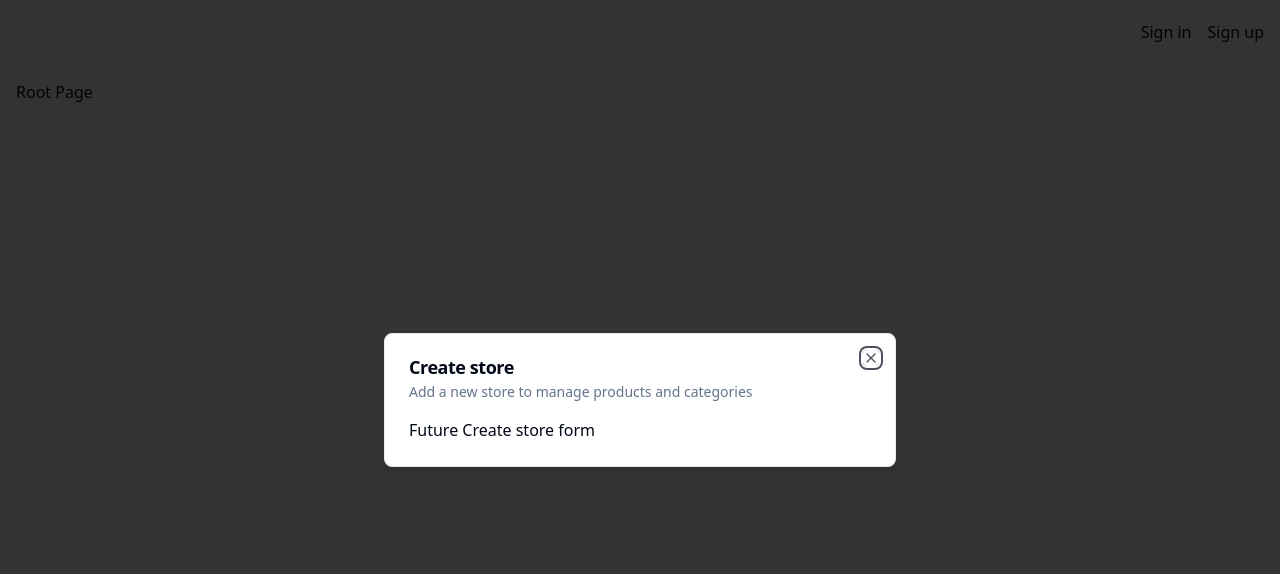
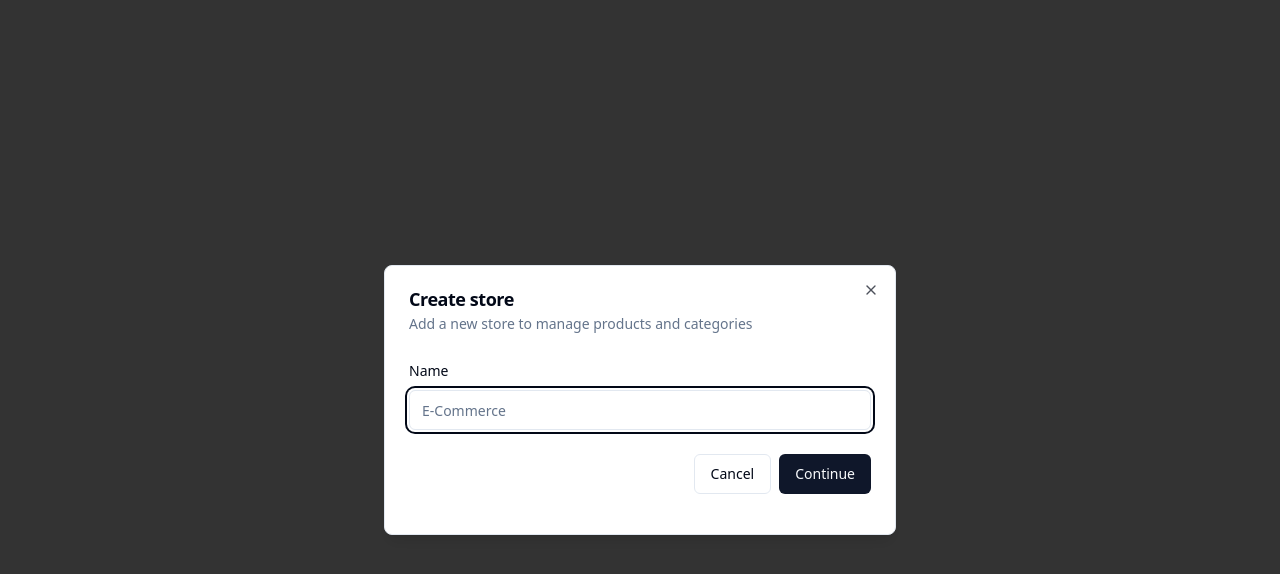
Before and after one commit to MihailScirba/e-commerce-nextjs-admin, a Next.js app: page / in a window 1280 px wide. Shown: the top 574 px of the page. Built offline with nearby package versions, Linux system fonts and the light colour scheme; no server answers.

Commit message:
Created form components. Validated via zod. Check code in @/components/modals/store-modal.tsx

```diff
--- a/app/(root)/page.tsx
+++ b/app/(root)/page.tsx
@@ -15,6 +15,6 @@
   }, [isOpen, onOpen])
 
   return (
-    <div className="p-4">Root Page</div>
+    <div className="p-4"></div>
   );
 }
--- a/app/layout.tsx
+++ b/app/layout.tsx
@@ -36,7 +36,7 @@
     <ClerkProvider>
       <html lang="en">
         <body className={`${geistSans.variable} ${geistMono.variable} antialiased`}>
-          <header className="flex justify-end items-center p-4 gap-4 h-16">
+          {/* <header className="flex justify-end items-center p-4 gap-4 h-16">
             <SignedOut>
               <SignInButton />
               <SignUpButton />
@@ -44,7 +44,7 @@
             <SignedIn>
               <UserButton />
             </SignedIn>
-          </header>
+          </header> */}
           <ModalProvider />
           {children}
         </body>
--- a/components/modals/store-modal.tsx
+++ b/components/modals/store-modal.tsx
@@ -1,10 +1,39 @@
 "use client";
+
+import * as z from "zod";
+import { useForm } from "react-hook-form";
+import { zodResolver } from "@hookform/resolvers/zod";
 
 import { useStoreModal } from "@/hooks/use-store-modal";
 import Modal from "@/components/ui/modal";
+import {
+  Form,
+  FormControl,
+  FormField,
+  FormItem,
+  FormLabel,
+  FormMessage,
+} from "@/components/ui/form";
+import { Input } from "@/components/ui/input";
+import { Button } from "@/components/ui/button";
+
+const formSchema = z.object({
+  name: z.string().min(1),
+});
 
 export const StoreModal = () => {
   const storeModal = useStoreModal();
+  const form = useForm<z.infer<typeof formSchema>>({
+    resolver: zodResolver(formSchema),
+    defaultValues: {
+      name: "",
+    },
+  });
+
+  const onSubmit = async (values: z.infer<typeof formSchema>) => {
+    console.log(values);
+    // TODO: Create store
+  };
 
   return (
     <Modal
@@ -13,7 +42,33 @@
       isOpen={storeModal.isOpen}
       onClose={storeModal.onClose}
     >
-      Future Create store form
+      <div>
+        <div className="space-y-4 py-2 pb-4">
+          <Form {...form}>
+            <form onSubmit={form.handleSubmit(onSubmit)}>
+              <FormField
+                control={form.control}
+                name="name"
+                render={({ field }) => (
+                  <FormItem>
+                    <FormLabel>Name</FormLabel>
+                    <FormControl>
+                      <Input placeholder="E-Commerce" {...field} />
+                    </FormControl>
+                    <FormMessage />
+                  </FormItem>
+                )}
+              />
+              <div className="pt-6 space-x-2 flex items-center justify-end w-full">
+                <Button variant={"outline"} onClick={storeModal.onClose}>
+                  Cancel
+                </Button>
+                <Button type="submit">Continue</Button>
+              </div>
+            </form>
+          </Form>
+        </div>
+      </div>
     </Modal>
   );
 };
--- /dev/null
+++ b/components/ui/form.tsx
@@ -0,0 +1,178 @@
+"use client"
+
+import * as React from "react"
+import * as LabelPrimitive from "@radix-ui/react-label"
+import { Slot } from "@radix-ui/react-slot"
+import {
+  Controller,
+  FormProvider,
+  useFormContext,
+  type ControllerProps,
+  type FieldPath,
+  type FieldValues,
+} from "react-hook-form"
+
+import { cn } from "@/lib/utils"
+import { Label } from "@/components/ui/label"
+
+const Form = FormProvider
+
+type FormFieldContextValue<
+  TFieldValues extends FieldValues = FieldValues,
+  TName extends FieldPath<TFieldValues> = FieldPath<TFieldValues>
+> = {
+  name: TName
+}
+
+const FormFieldContext = React.createContext<FormFieldContextValue>(
+  {} as FormFieldContextValue
+)
+
+const FormField = <
+  TFieldValues extends FieldValues = FieldValues,
+  TName extends FieldPath<TFieldValues> = FieldPath<TFieldValues>
+>({
+  ...props
+}: ControllerProps<TFieldValues, TName>) => {
+  return (
+    <FormFieldContext.Provider value={{ name: props.name }}>
+      <Controller {...props} />
+    </FormFieldContext.Provider>
+  )
+}
+
+const useFormField = () => {
+  const fieldContext = React.useContext(FormFieldContext)
+  const itemContext = React.useContext(FormItemContext)
+  const { getFieldState, formState } = useFormContext()
+
+  const fieldState = getFieldState(fieldContext.name, formState)
+
+  if (!fieldContext) {
+    throw new Error("useFormField should be used within <FormField>")
+  }
+
+  const { id } = itemContext
+
+  return {
+    id,
+    name: fieldContext.name,
+    formItemId: `${id}-form-item`,
+    formDescriptionId: `${id}-form-item-description`,
+    formMessageId: `${id}-form-item-message`,
+    ...fieldState,
+  }
+}
+
+type FormItemContextValue = {
+  id: string
+}
+
+const FormItemContext = React.createContext<FormItemContextValue>(
+  {} as FormItemContextValue
+)
+
+const FormItem = React.forwardRef<
+  HTMLDivElement,
+  React.HTMLAttributes<HTMLDivElement>
+>(({ className, ...props }, ref) => {
+  const id = React.useId()
+
+  return (
+    <FormItemContext.Provider value={{ id }}>
+      <div ref={ref} className={cn("space-y-2", className)} {...props} />
+    </FormItemContext.Provider>
+  )
+})
+FormItem.displayName = "FormItem"
+
+const FormLabel = React.forwardRef<
+  React.ElementRef<typeof LabelPrimitive.Root>,
+  React.ComponentPropsWithoutRef<typeof LabelPrimitive.Root>
+>(({ className, ...props }, ref) => {
+  const { error, formItemId } = useFormField()
+
+  return (
+    <Label
+      ref={ref}
+      className={cn(error && "text-destructive", className)}
+      htmlFor={formItemId}
+      {...props}
+    />
+  )
+})
+FormLabel.displayName = "FormLabel"
+
+const FormControl = React.forwardRef<
+  React.ElementRef<typeof Slot>,
+  React.ComponentPropsWithoutRef<typeof Slot>
+>(({ ...props }, ref) => {
+  const { error, formItemId, formDescriptionId, formMessageId } = useFormField()
+
+  return (
+    <Slot
+      ref={ref}
+      id={formItemId}
+      aria-describedby={
+        !error
+          ? `${formDescriptionId}`
+          : `${formDescriptionId} ${formMessageId}`
+      }
+      aria-invalid={!!error}
+      {...props}
+    />
+  )
+})
+FormControl.displayName = "FormControl"
+
+const FormDescription = React.forwardRef<
+  HTMLParagraphElement,
+  React.HTMLAttributes<HTMLParagraphElement>
+>(({ className, ...props }, ref) => {
+  const { formDescriptionId } = useFormField()
+
+  return (
+    <p
+      ref={ref}
+      id={formDescriptionId}
+      className={cn("text-sm text-muted-foreground", className)}
+      {...props}
+    />
+  )
+})
+FormDescription.displayName = "FormDescription"
+
+const FormMessage = React.forwardRef<
+  HTMLParagraphElement,
+  React.HTMLAttributes<HTMLParagraphElement>
+>(({ className, children, ...props }, ref) => {
+  const { error, formMessageId } = useFormField()
+  const body = error ? String(error?.message ?? "") : children
+
+  if (!body) {
+    return null
+  }
+
+  return (
+    <p
+      ref={ref}
+      id={formMessageId}
+      className={cn("text-sm font-medium text-destructive", className)}
+      {...props}
+    >
+      {body}
+    </p>
+  )
+})
+FormMessage.displayName = "FormMessage"
+
+export {
+  useFormField,
+  Form,
+  FormItem,
+  FormLabel,
+  FormControl,
+  FormDescription,
+  FormMessage,
+  FormField,
+}
--- /dev/null
+++ b/components/ui/input.tsx
@@ -0,0 +1,22 @@
+import * as React from "react"
+
+import { cn } from "@/lib/utils"
+
+const Input = React.forwardRef<HTMLInputElement, React.ComponentProps<"input">>(
+  ({ className, type, ...props }, ref) => {
+    return (
+      <input
+        type={type}
+        className={cn(
+          "flex h-10 w-full rounded-md border border-input bg-background px-3 py-2 text-base ring-offset-background file:border-0 file:bg-transparent file:text-sm file:font-medium file:text-foreground placeholder:text-muted-foreground focus-visible:outline-none focus-visible:ring-2 focus-visible:ring-ring focus-visible:ring-offset-2 disabled:cursor-not-allowed disabled:opacity-50 md:text-sm",
+          className
+        )}
+        ref={ref}
+        {...props}
+      />
+    )
+  }
+)
+Input.displayName = "Input"
+
+export { Input }
--- /dev/null
+++ b/components/ui/label.tsx
@@ -0,0 +1,26 @@
+"use client"
+
+import * as React from "react"
+import * as LabelPrimitive from "@radix-ui/react-label"
+import { cva, type VariantProps } from "class-variance-authority"
+
+import { cn } from "@/lib/utils"
+
+const labelVariants = cva(
+  "text-sm font-medium leading-none peer-disabled:cursor-not-allowed peer-disabled:opacity-70"
+)
+
+const Label = React.forwardRef<
+  React.ElementRef<typeof LabelPrimitive.Root>,
+  React.ComponentPropsWithoutRef<typeof LabelPrimitive.Root> &
+    VariantProps<typeof labelVariants>
+>(({ className, ...props }, ref) => (
+  <LabelPrimitive.Root
+    ref={ref}
+    className={cn(labelVariants(), className)}
+    {...props}
+  />
+))
+Label.displayName = LabelPrimitive.Root.displayName
+
+export { Label }
--- a/components/ui/modal.tsx
+++ b/components/ui/modal.tsx
@@ -18,7 +18,7 @@
   }
   return (
     <Dialog open={isOpen} onOpenChange={onChange}>
-      <DialogContent>
+      <DialogContent className="w-[90vw]">
         <DialogHeader>
           <DialogTitle>{title}</DialogTitle>
           <DialogDescription>{description}</DialogDescription>
--- a/package.json
+++ b/package.json
@@ -10,7 +10,9 @@
   },
   "dependencies": {
     "@clerk/nextjs": "^6.12.12",
+    "@hookform/resolvers": "^4.1.3",
     "@radix-ui/react-dialog": "^1.1.6",
+    "@radix-ui/react-label": "^2.1.2",
     "@radix-ui/react-slot": "^1.1.2",
     "class-variance-authority": "^0.7.1",
     "clsx": "^2.1.1",
@@ -18,8 +20,10 @@
     "next": "15.2.4",
     "react": "^19.0.0",
     "react-dom": "^19.0.0",
+    "react-hook-form": "^7.55.0",
     "tailwind-merge": "^3.0.2",
     "tailwindcss-animate": "^1.0.7",
+    "zod": "^3.24.2",
     "zustand": "^5.0.3"
   },
   "devDependencies": {
```
Also changed, not shown: 1 other file (tests, documents, lock files or other folders).
